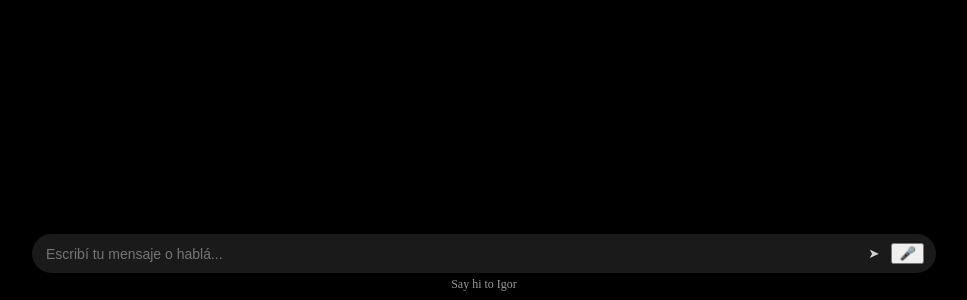
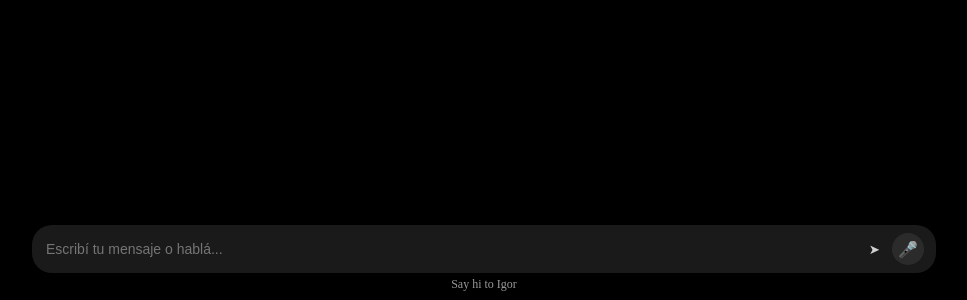
Before and after one commit to manuachinelli/onboarding2, a Next.js app: page /onboarding/igor-chat in a window 1280 px wide. Shown: the part 500-800 px from the top of the page, without its empty margins (156-1123 px from the left). Built offline with nearby package versions, Linux system fonts and the light colour scheme.

Commit message:
Update igor-chat.module.css

```diff
--- a/app/onboarding/igor-chat/igor-chat.module.css
+++ b/app/onboarding/igor-chat/igor-chat.module.css
@@ -96,3 +96,39 @@
   text-align: center;
   opacity: 0.6;
 }
+
+/* 🎤 Mic button estilo ChatGPT */
+
+.micButton {
+  background: rgba(255, 255, 255, 0.08);
+  border: none;
+  width: 32px;
+  height: 32px;
+  border-radius: 999px;
+  display: flex;
+  align-items: center;
+  justify-content: center;
+  cursor: pointer;
+  font-size: 16px;
+  color: white;
+  position: relative;
+}
+
+.micIcon {
+  font-size: 16px;
+}
+
+.spinner {
+  width: 16px;
+  height: 16px;
+  border: 2px solid white;
+  border-top: 2px solid transparent;
+  border-radius: 50%;
+  animation: spin 0.6s linear infinite;
+}
+
+@keyframes spin {
+  to {
+    transform: rotate(360deg);
+  }
+}
```
